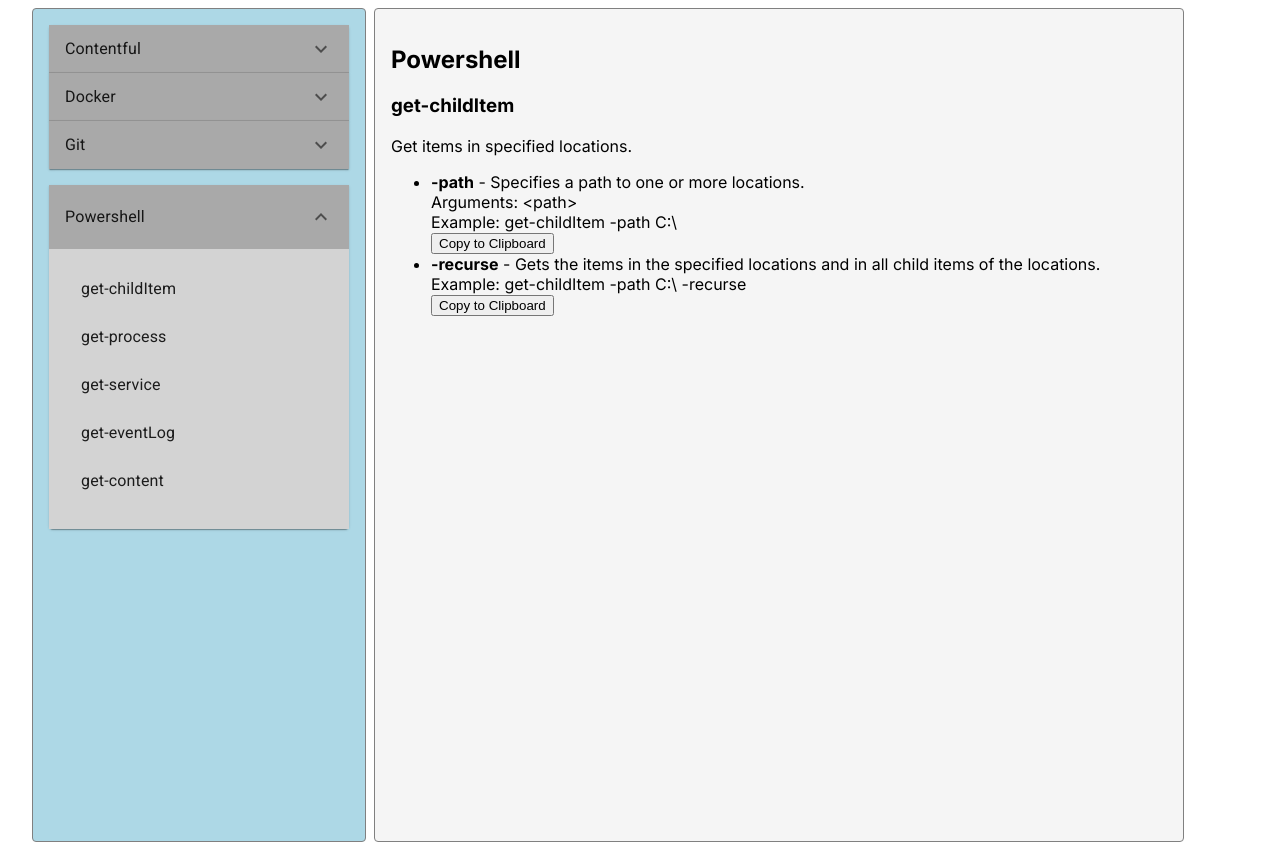
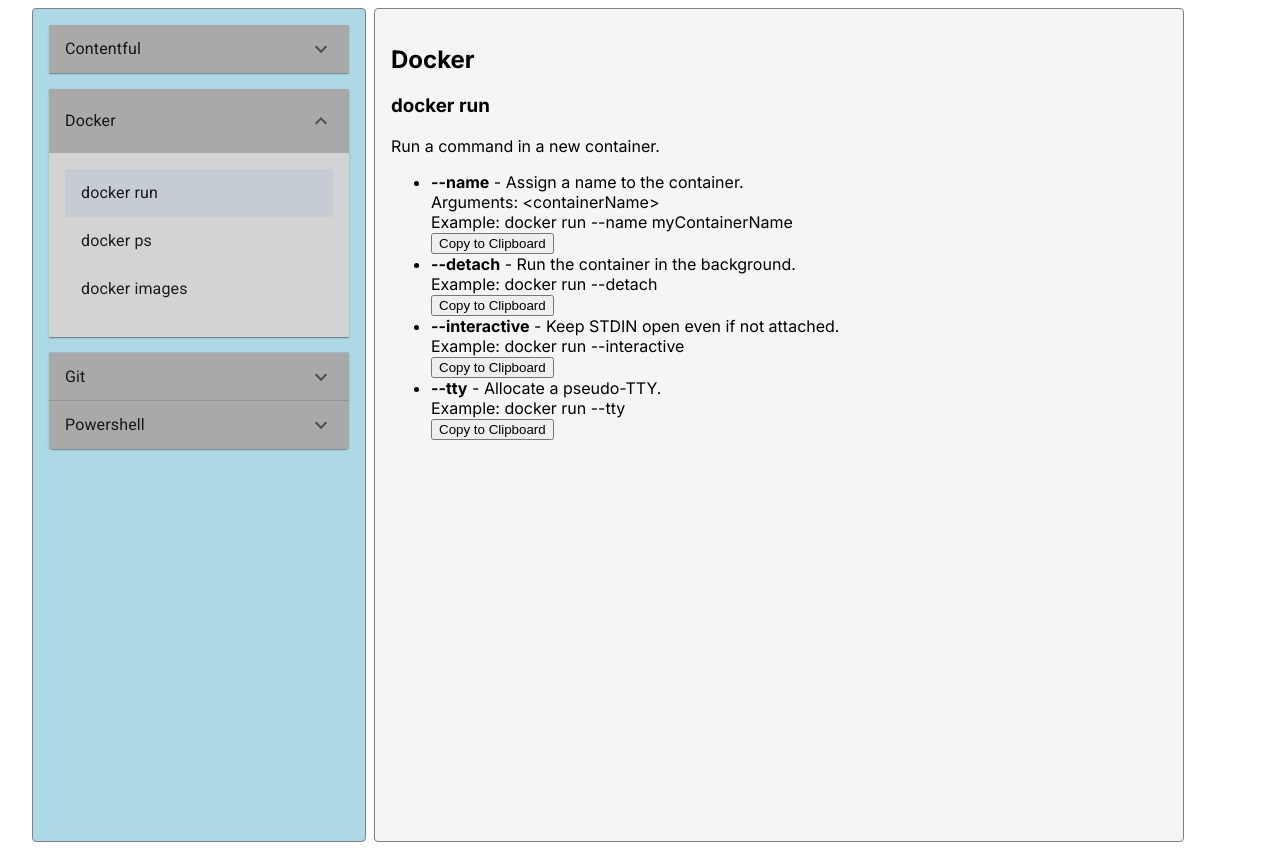
Before and after one commit to bl-andym/commands, a Next.js app: page / in a window 1280 px wide. Built offline with nearby package versions, Linux system fonts and the light colour scheme.

Commit message:
SideNav items highlighted

```diff
--- a/src/app/page.tsx
+++ b/src/app/page.tsx
@@ -1,4 +1,5 @@
 "use client"
+
 import React, { useState, useEffect } from 'react'
 import { NavProps, Selected, Category } from './types'
 import Container from '@mui/material/Container'
--- a/src/app/types.ts
+++ b/src/app/types.ts
@@ -25,6 +25,7 @@
 
 export interface NavProps {
     data: Data;
+    defaultCategory: Category | null;
     handleSelected: (commandId: number, categoryId: number) => void;
 }
 
--- a/src/components/SideNav/index.tsx
+++ b/src/components/SideNav/index.tsx
@@ -10,25 +10,32 @@
 import Typography from '@mui/material/Typography'
 import { useState, useEffect } from 'react'
 
-interface SideNavProps extends NavProps {
-    defaultCategory: Category | null;
-}
+export default function SideNav({ data, handleSelected, defaultCategory }: NavProps) {
+    const [expanded, setExpanded] = useState<number>(defaultCategory ? defaultCategory.id : 0)
+    const [activeNavItem, setActiveNavItem] = useState<number | null>(null)
 
-export default function SideNav({ data, handleSelected, defaultCategory }: SideNavProps) {
-    const [expanded, setExpanded] = useState<number>(defaultCategory ? defaultCategory.id : 0);
+    const handleListItemClick = (
+        event: React.MouseEvent<HTMLDivElement, MouseEvent>,
+        index: number,
+    ) => {
+        setActiveNavItem(index)
+    }
 
     useEffect(() => {
         if (defaultCategory) {
             setExpanded(defaultCategory.id);
+            if (defaultCategory.commands.length > 0) {
+                setActiveNavItem(defaultCategory.commands[0].id)
+            }
         }
-    }, [defaultCategory]);
+    }, [defaultCategory])
 
     const handleChange =
         (categoryId: number) => () => {
-            setExpanded(categoryId);
+            setExpanded(categoryId)
         };
 
-    const sortedData = [...data].sort((a, b) => a.name.localeCompare(b.name));
+    const sortedData = [...data].sort((a, b) => a.name.localeCompare(b.name))
 
     return (
         <Stack component="section" sx={{
@@ -63,7 +70,11 @@
                             {category.commands.map(command => (
                                 <ListItem key={command.id} component="div" disablePadding>
                                     <ListItemButton
-                                        onClick={() => handleSelected(command.id, category.id)}
+                                        selected={activeNavItem === command.id}
+                                        onClick={(event) => {
+                                            handleListItemClick(event, command.id)
+                                            handleSelected(command.id, category.id)
+                                        }}
                                         style={{ cursor: 'pointer', width: '100%' }}
                                     >
                                         <ListItemText>{command.name}</ListItemText>
--- a/src/data/example.json
+++ b/src/data/example.json
@@ -281,12 +281,12 @@
     },
     {
         "id": 1,
-        "default": true,
+        "default": false,
         "name": "Powershell",
         "commands": [
             {
                 "id": 0,
-                "name": "get-childItem",
+                "name": "get-childitem",
                 "description": "Get items in specified locations.",
                 "options": [
                     {
@@ -295,7 +295,7 @@
                         "description": "Specifies a path to one or more locations.",
                         "arguments": "<path>",
                         "required": true,
-                        "example": "get-childItem -path C:\\"
+                        "example": "get-childitem -path C:\\"
                     },
                     {
                         "option": "-recurse",
@@ -303,7 +303,7 @@
                         "description": "Gets the items in the specified locations and in all child items of the locations.",
                         "arguments": "",
                         "required": false,
-                        "example": "get-childItem -path C:\\ -recurse"
+                        "example": "get-childitem -path C:\\ -recurse"
                     }
                 ]
             },
@@ -403,7 +403,7 @@
     },
     {
         "id": 2,
-        "default": false,
+        "default": true,
         "name": "Docker",
         "commands": [
             {
```
